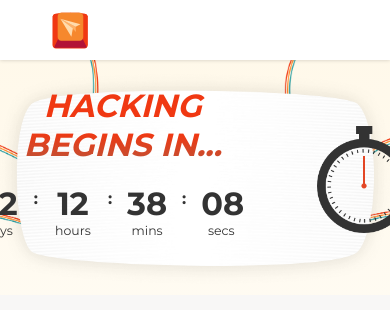
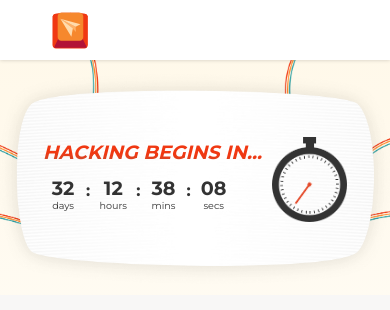
Before and after one commit to Hacklahoma/2021, a React (Create React App) app: page /live in a window 390 px wide. Shown: the top 310 px of the page. Built offline with nearby package versions, Linux system fonts and the light colour scheme.

Commit message:
Optimize for mobile

```diff
--- a/src/live/Header.jsx
+++ b/src/live/Header.jsx
@@ -68,7 +68,10 @@ const Header = () => {
                 </div>
               </div>
             </div>
-            <div className="timer" />
+            <div className="timer-and-pin">
+              <div className="timer" />
+              <div className="pin" />
+            </div>
           </div>
         </div>
       </div>
--- a/src/styles/live.scss
+++ b/src/styles/live.scss
@@ -1,3 +1,5 @@
+@import './constants';
+
 .live {
   .header {
     .wires {
@@ -12,19 +14,19 @@
             align-items: flex-start;
 
             h1 {
-              font-size: 2em;
+              font-size: 2.2em;
             }
 
             .countdown {
               column-gap: 15px;
               display: flex;
-              margin: 20px 0 35px;
+              margin: 20px 0;
 
               .time {
                 width: 40px;
 
                 h2 {
-                  font-size: 2em;
+                  font-size: 2.2em;
                 }
 
               }
@@ -35,16 +37,112 @@
             }
           }
 
-          .timer {
-            background-image: url('../images//timer.png');
+          .timer-and-pin {
+            height: 150px;
+            position: relative;
+            width: 120px;
+          }
+
+          .timer,
+          .pin {
             background-position: center;
             background-repeat: no-repeat;
             background-size: contain;
-            height: 150px;
-            width: 120px;
+            height: 100%;
+            position: absolute;
+            width: 100%;
+          }
+
+          .timer {
+            background-image: url('../images//timer.png');
+          }
+
+          .pin {
+            $random-num: random(60);
+            animation: rotate 60s infinite steps(60);
+            animation-delay: -$random-num + s;
+            background-image: url('../images//timer_pin.png');
+            transform-origin: 50% 55.5%;
+          }
+        }
+      }
+    }
+
+    @media only screen and (max-width: 840px) {
+      .wires {
+        .tv {
+          .content {
+            column-gap: 30px;
+
+            .container {
+              h1 {
+                font-size: 1.7em;
+              }
+
+              .countdown {
+                margin: 20px 0 10px;
+
+                .time {
+                  h2 {
+                    font-size: 1.7em;
+                  }
+
+                  p {
+                    font-size: 0.9em;
+                  }
+                }
+              }
+            }
+
+            .timer-and-pin {
+              height: 130px;
+              width: 100px;
+            }
+          }
+        }
+      }
+    }
+
+    @media only screen and (max-width: 570px) {
+      .wires {
+        .tv {
+          .content {
+            column-gap: 10px;
+
+            .container {
+              h1 {
+                font-size: 1.2em;
+              }
+
+              .countdown {
+                column-gap: 3px;
+                margin: 12px 0 8px;
+
+                .time {
+                  h2 {
+                    font-size: 1.2em;
+                  }
+
+                  p {
+                    font-size: 0.6em;
+                  }
+                }
+              }
+            }
+
+            .timer-and-pin {
+              height: 100px;
+              width: 75px;
+            }
           }
         }
       }
     }
   }
 }
+
+@keyframes rotate {
+  100% {
+    transform: rotateZ(360deg);
+  }
+}
```
Also changed, not shown: src/images/timer.png, src/images/timer_pin.png (added).
